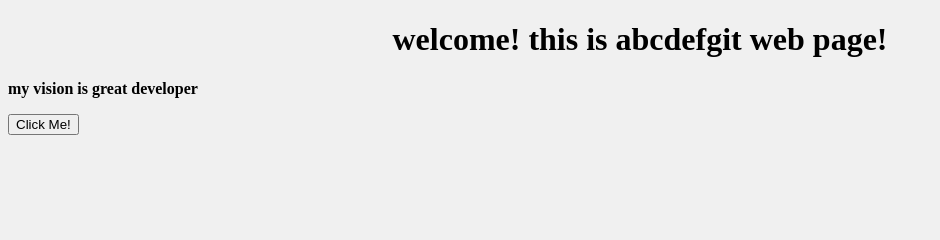
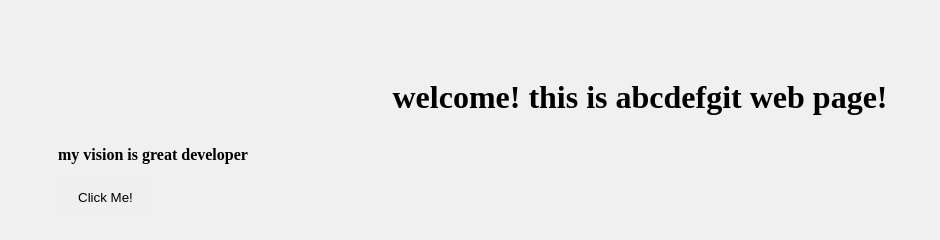
Before and after one commit to abcdefgit/html, a plain HTML site: page index.html in a window 1280 px wide. Shown: the whole page, without its empty margins (0-940 px from the left). Drawn offline with Linux system fonts and the light colour scheme.

Commit message:
style: apply box-model and custom button styles

```diff
--- a/index.html
+++ b/index.html
@@ -8,14 +8,22 @@
     <style>
         body {
             background-color: #f0f0f0;
+            padding: 50px;
         }
 
         h1 {
             text-align: center;
+            margin-bottom: 30px;
         }
 
         p {
             font-weight: bold;
+        }
+
+        #myButton {
+            padding: 10px 20px;
+            border: none;
+            border-radius: 5px;
         }
     </style>
 </head>
```
